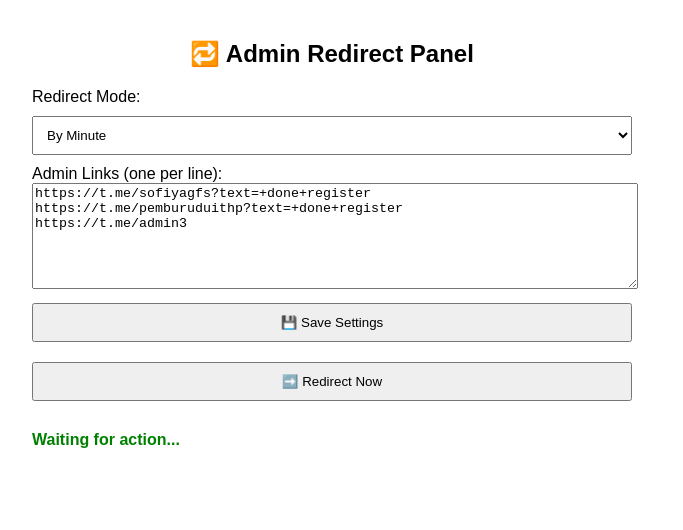
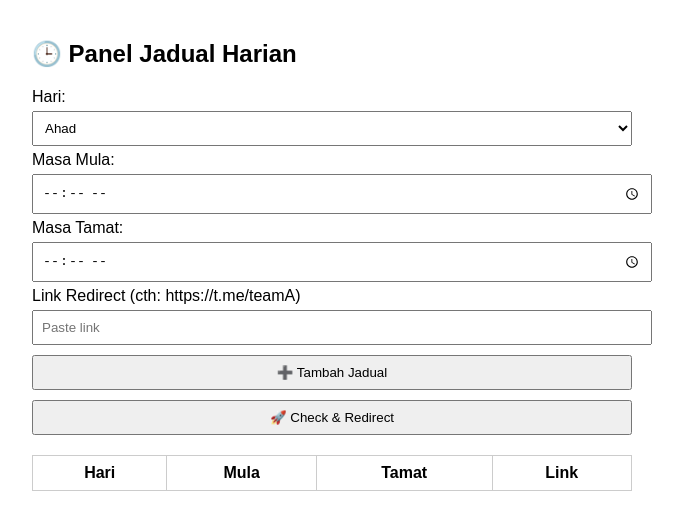
Before and after one commit to PallassX/telegram-rotator, a plain HTML site: page index.html in a window 1280 px wide. Shown: the whole page, without its empty margins (308-991 px from the left). Drawn offline with Linux system fonts and the light colour scheme.

Commit message:
Update index.html

```diff
--- a/index.html
+++ b/index.html
@@ -2,90 +2,102 @@
 <html>
 <head>
   <meta charset="UTF-8" />
-  <title>Redirect Admin Panel</title>
+  <title>Jadual Admin Harian</title>
   <style>
-    body {
-      font-family: Arial, sans-serif;
-      padding: 20px;
-      max-width: 600px;
-      margin: auto;
-    }
-    h2 {
-      text-align: center;
-    }
-    textarea {
-      width: 100%;
-      height: 100px;
-    }
-    select, button {
-      padding: 10px;
-      margin: 10px 0;
-      width: 100%;
-    }
-    .status {
-      margin-top: 20px;
-      font-weight: bold;
-      color: green;
-    }
+    body { font-family: Arial; padding: 20px; max-width: 600px; margin: auto; }
+    input, select, button { margin: 5px 0; padding: 8px; width: 100%; }
+    table { width: 100%; margin-top: 15px; border-collapse: collapse; }
+    th, td { padding: 8px; border: 1px solid #ccc; text-align: center; }
   </style>
 </head>
 <body>
-  <h2>🔁 Admin Redirect Panel</h2>
+  <h2>🕒 Panel Jadual Harian</h2>
 
-  <label>Redirect Mode:</label>
-  <select id="mode">
-    <option value="minute">By Minute</option>
-    <option value="hour">By Hour</option>
-    <option value="daily">By Day</option>
+  <label>Hari:</label>
+  <select id="day">
+    <option value="0">Ahad</option>
+    <option value="1">Isnin</option>
+    <option value="2">Selasa</option>
+    <option value="3">Rabu</option>
+    <option value="4">Khamis</option>
+    <option value="5">Jumaat</option>
+    <option value="6">Sabtu</option>
   </select>
 
-  <label>Admin Links (one per line):</label>
-  <textarea id="adminLinks"></textarea>
+  <label>Masa Mula:</label>
+  <input type="time" id="startTime" />
 
-  <button onclick="saveSettings()">💾 Save Settings</button>
-  <button onclick="redirect()">➡️ Redirect Now</button>
+  <label>Masa Tamat:</label>
+  <input type="time" id="endTime" />
 
-  <p class="status" id="targetInfo">Waiting for action...</p>
+  <label>Link Redirect (cth: https://t.me/teamA)</label>
+  <input type="text" id="link" placeholder="Paste link" />
+
+  <button onclick="addSchedule()">➕ Tambah Jadual</button>
+  <button onclick="checkRedirect()">🚀 Check & Redirect</button>
+
+  <table id="scheduleTable">
+    <thead>
+      <tr><th>Hari</th><th>Mula</th><th>Tamat</th><th>Link</th></tr>
+    </thead>
+    <tbody></tbody>
+  </table>
+
+  <p id="status"></p>
 
   <script>
-    function saveSettings() {
-      const mode = document.getElementById("mode").value;
-      const links = document.getElementById("adminLinks").value.trim().split('\n').filter(x => x !== '');
-      localStorage.setItem("redirect_mode", mode);
-      localStorage.setItem("admin_links", JSON.stringify(links));
-      document.getElementById("targetInfo").innerText = "✅ Settings saved!";
+    const schedule = JSON.parse(localStorage.getItem("schedule") || "[]");
+
+    function addSchedule() {
+      const day = parseInt(document.getElementById("day").value);
+      const start = document.getElementById("startTime").value;
+      const end = document.getElementById("endTime").value;
+      const link = document.getElementById("link").value.trim();
+
+      if (!start || !end || !link) {
+        alert("Isi semua ruangan");
+        return;
+      }
+
+      schedule.push({ day, start, end, link });
+      localStorage.setItem("schedule", JSON.stringify(schedule));
+      renderTable();
     }
 
-    function loadSettings() {
-      const mode = localStorage.getItem("redirect_mode") || "minute";
-      const links = JSON.parse(localStorage.getItem("admin_links") || '["https://t.me/sofiyagfs?text=+done+register","https://t.me/pemburuduithp?text=+done+register","https://t.me/admin3"]');
-      document.getElementById("mode").value = mode;
-      document.getElementById("adminLinks").value = links.join('\n');
-      return { mode, links };
+    function renderTable() {
+      const tbody = document.querySelector("#scheduleTable tbody");
+      tbody.innerHTML = "";
+      const days = ["Ahad", "Isnin", "Selasa", "Rabu", "Khamis", "Jumaat", "Sabtu"];
+
+      schedule.forEach(s => {
+        const row = document.createElement("tr");
+        row.innerHTML = `<td>${days[s.day]}</td><td>${s.start}</td><td>${s.end}</td><td>${s.link}</td>`;
+        tbody.appendChild(row);
+      });
     }
 
-    function getIndex(mode, length) {
+    function checkRedirect() {
       const now = new Date();
-      if (mode === "minute") return now.getMinutes() % length;
-      if (mode === "hour") return now.getHours() % length;
-      if (mode === "daily") return now.getDate() % length;
-      return 0;
+      const currentDay = now.getDay();
+      const currentTime = now.toTimeString().slice(0,5); // "HH:MM"
+
+      const match = schedule.find(s =>
+        s.day === currentDay &&
+        currentTime >= s.start &&
+        currentTime <= s.end
+      );
+
+      if (match) {
+        document.getElementById("status").innerText = `Redirecting to: ${match.link}`;
+        setTimeout(() => window.location.href = match.link, 2000);
+      } else {
+        document.getElementById("status").innerText = "⏳ Tiada jadual aktif sekarang.";
+      }
     }
 
-    function redirect() {
-      const mode = document.getElementById("mode").value;
-      const links = document.getElementById("adminLinks").value.trim().split('\n').filter(x => x !== '');
-      const index = getIndex(mode, links.length);
-      const target = links[index];
-      document.getElementById("targetInfo").innerText = `Redirecting to: ${target}`;
-      setTimeout(() => {
-        window.location.href = target;
-      }, 2000);
-    }
-
-    // Load settings on page load
+    // Load on page load
     window.onload = () => {
-      loadSettings();
+      renderTable();
     };
   </script>
 </body>
```
